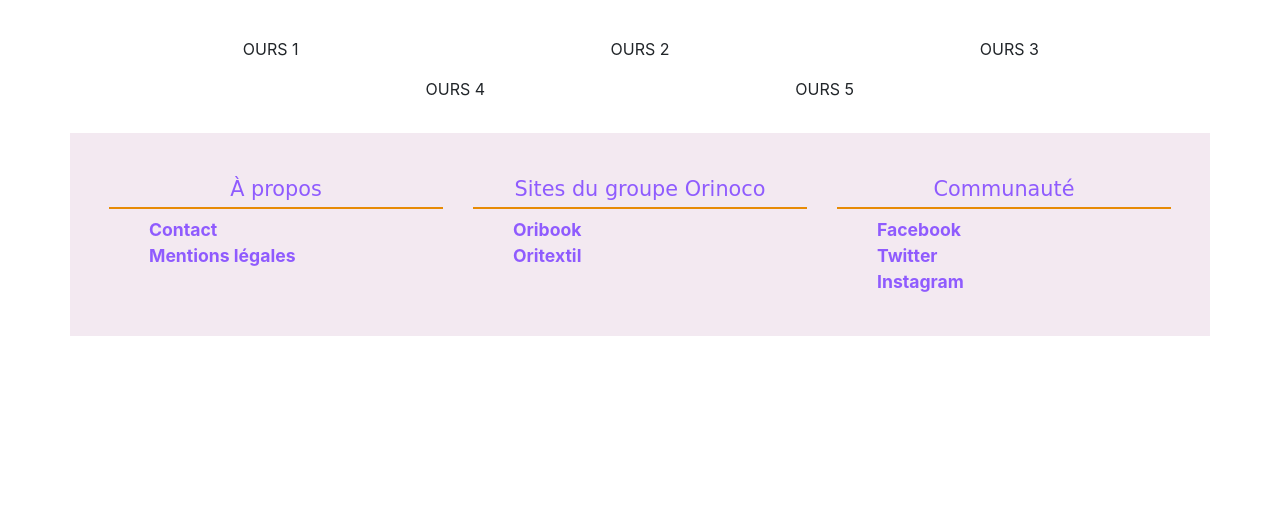
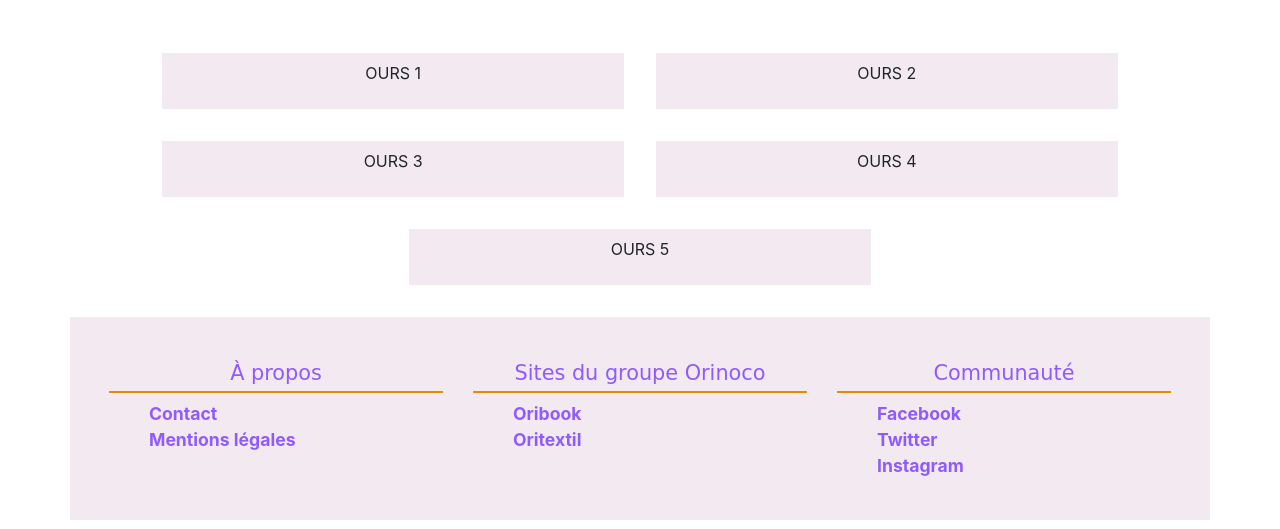
Before and after one commit to kawacassie/CassandraGuillet_5_26042021, a plain HTML site: page index.html in a window 1280 px wide. Shown: the part 271-800 px from the top of the page. Drawn offline with nearby package versions, Linux system fonts and the light colour scheme; a web font is replaced by a local one.

Commit message:
Mise en page CSS

```diff
--- a/index.html
+++ b/index.html
@@ -42,20 +42,20 @@
             <!-- END PAGE PRESENTATION -->
 
             <!-- MAIN -->
-            <main class="row d-flex justify-content-center text-center">
-                <article class="col-10 col-md-4">
+            <main class="row d-flex justify-content-center text-center" id="main-home">
+                <article class="col-10 col-md-5 bg-light">
                     <p>OURS 1</p>
                 </article>
-                <article class="col-10 col-md-4">
+                <article class="col-10 col-md-5 bg-light">
                     <p>OURS 2</p>
                 </article>
-                <article class="col-10 col-md-4">
+                <article class="col-10 col-md-5 bg-light">
                     <p>OURS 3</p>
                 </article>
-                <article class="col-10 col-md-4">
+                <article class="col-10 col-md-5 bg-light">
                     <p>OURS 4</p>
                 </article>
-                <article class="col-10 col-md-4">
+                <article class="col-10 col-md-5 bg-light">
                     <p>OURS 5</p>
                 </article>
             </main>
--- a/scss/layout/_header.scss
+++ b/scss/layout/_header.scss
@@ -6,3 +6,7 @@ a{
     font-weight: bold;
     font-size: 1.1em;
 }
+
+.navbar-toggler-icon{
+    color: $primary;
+}
--- a/scss/layout/_sections.scss
+++ b/scss/layout/_sections.scss
@@ -5,3 +5,8 @@ section{
 main{
     padding: 1em;
 }
+
+article{
+    padding: 0.5em;
+    margin: 1em;
+}
```
Also changed, not shown: pages/commande.html (+6 -6 lines), pages/panier.html (+6 -6 lines), pages/produit.html (+3 -3 lines), js/commande.js (added), js/index.js (added), js/panier.js (added), js/produit.js (added), scss/style.css, 1 other file.
